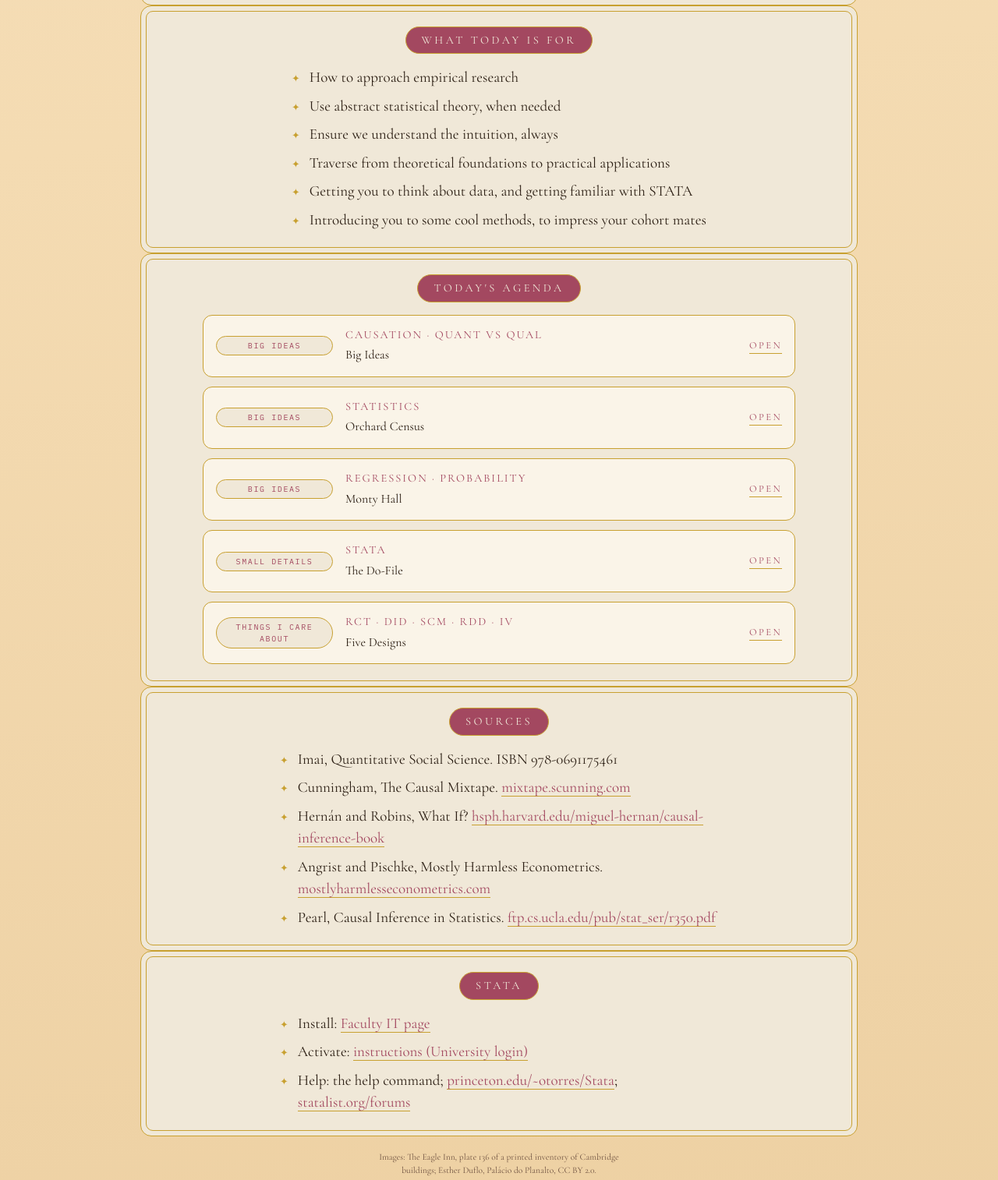
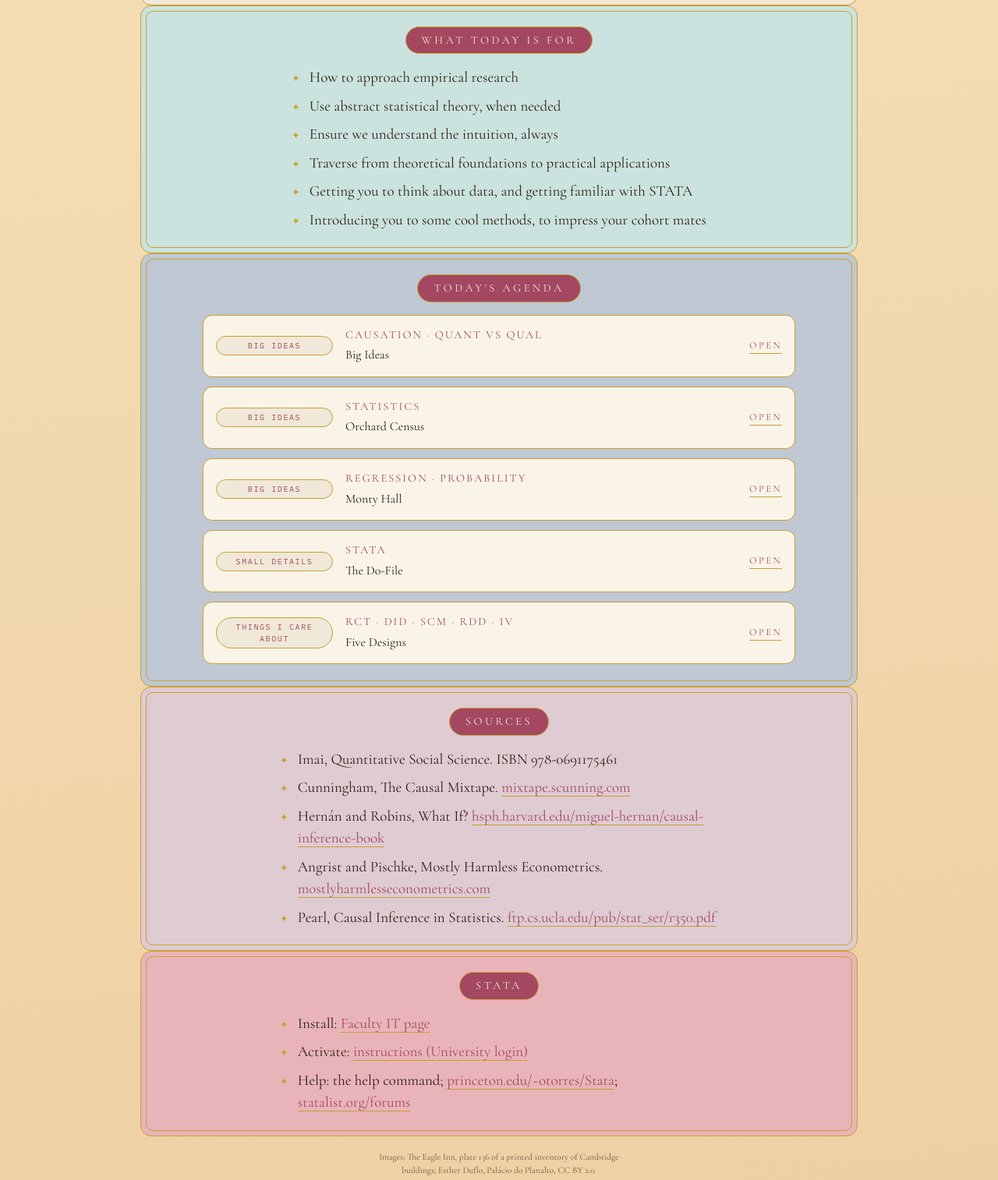
Before and after one commit to jerchenn/drds, a plain HTML site: page index.html in a window 1280 px wide. Shown: the part 1768-3282 px from the top of the page at 78% size. Drawn offline with nearby package versions, Linux system fonts and the light colour scheme.

Commit message:
Varied cabinet colours
Co-Authored-By: Claude Fable 5.1 <noreply@anthropic.com>

```diff
--- a/index.html
+++ b/index.html
@@ -91,6 +91,12 @@ footer a{color:var(--rose);text-decoration:none;border-bottom:1px solid var(--tr
 .wrap>header.frame,.wrap>section.frame{scroll-margin-top:16px}
 .counter{position:fixed;right:16px;bottom:16px;z-index:9;font-family:var(--mono);font-size:11px;letter-spacing:.2em;padding:6px 12px;border:1px solid var(--trim);border-radius:999px;background:var(--label-bg);color:var(--rose)}
 footer .made{flex-basis:100%;text-align:center;font-size:.62rem;letter-spacing:.16em;opacity:.75;margin-top:4px}
+/* cabinet rotation */
+.wrap>section.frame:nth-of-type(5n+1){background:#F0E8D8}
+.wrap>section.frame:nth-of-type(5n+2){background:#CBE3DE}
+.wrap>section.frame:nth-of-type(5n+3){background:#BFC8D3}
+.wrap>section.frame:nth-of-type(5n+4){background:#DFCBD2}
+.wrap>section.frame:nth-of-type(5n+0){background:#E9B4B9}
 </style>
 
 <div class="wrap">
```
